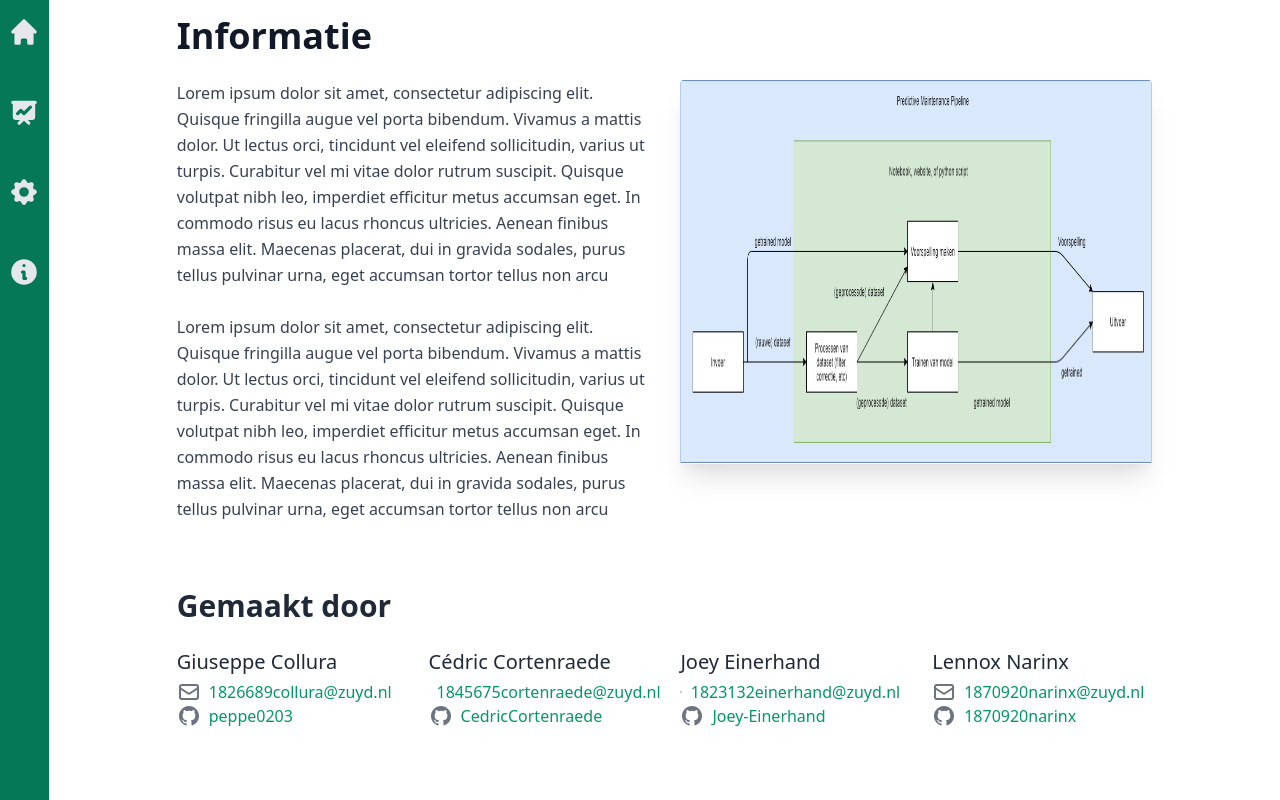
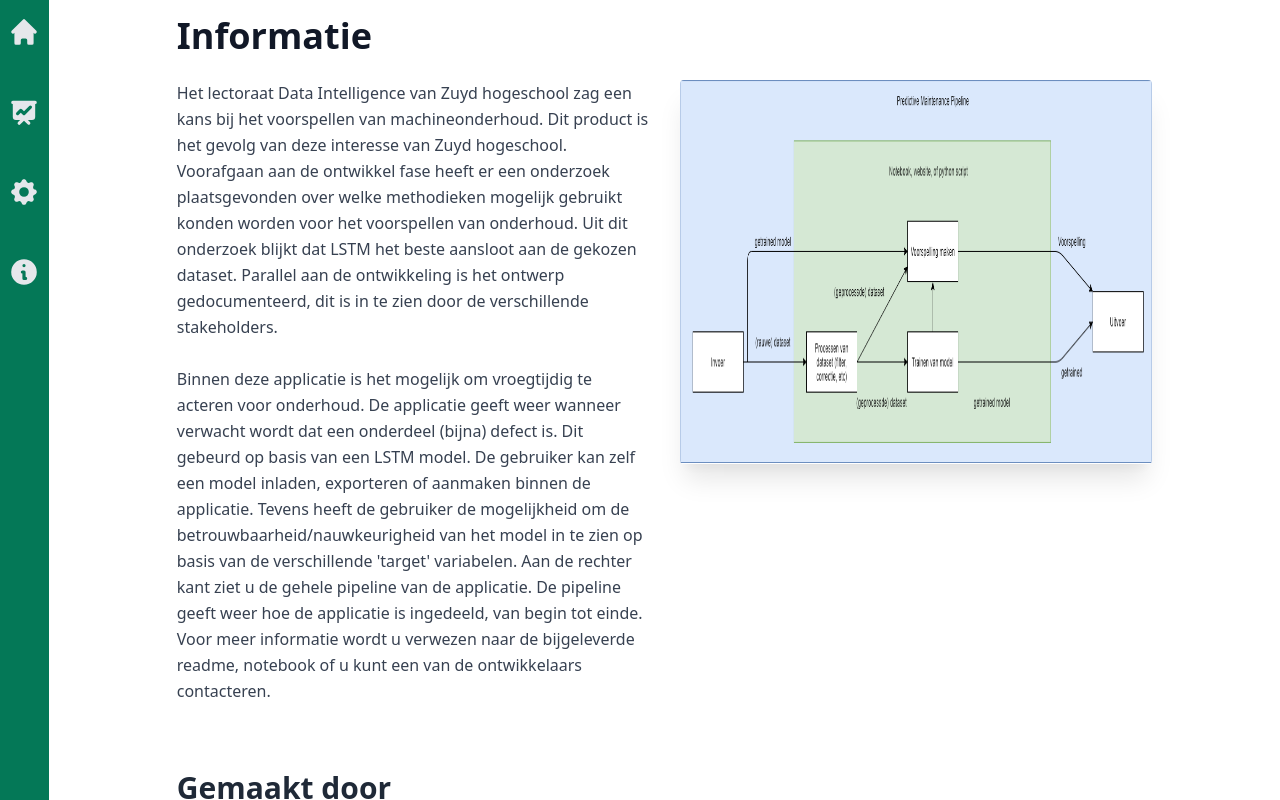
Before and after one commit to Predictive-maintenance-casus-2021/Predictive-Maintenance-supervised-learning, a Vue app in the folder src/web/vue/: page /information in a window 1280 px wide. Built offline with nearby package versions, Linux system fonts and the light colour scheme.

Commit message:
Text settings page edit

```diff
--- a/src/web/vue/src/views/Information.vue
+++ b/src/web/vue/src/views/Information.vue
@@ -5,22 +5,25 @@
       <div class="w-full max-w-prose mr-8">
         <p class="max-w-prose text-gray-700 leading-relaxed">
           <!--Abstract-->
-          Lorem ipsum dolor sit amet, consectetur adipiscing elit. Quisque
-          fringilla augue vel porta bibendum. Vivamus a mattis dolor. Ut lectus
-          orci, tincidunt vel eleifend sollicitudin, varius ut turpis. Curabitur
-          vel mi vitae dolor rutrum suscipit. Quisque volutpat nibh leo,
-          imperdiet efficitur metus accumsan eget. In commodo risus eu lacus
-          rhoncus ultricies. Aenean finibus massa elit. Maecenas placerat, dui
-          in gravida sodales, purus tellus pulvinar urna, eget accumsan tortor
-          tellus non arcu <br /><br />
-          Lorem ipsum dolor sit amet, consectetur adipiscing elit. Quisque
-          fringilla augue vel porta bibendum. Vivamus a mattis dolor. Ut lectus
-          orci, tincidunt vel eleifend sollicitudin, varius ut turpis. Curabitur
-          vel mi vitae dolor rutrum suscipit. Quisque volutpat nibh leo,
-          imperdiet efficitur metus accumsan eget. In commodo risus eu lacus
-          rhoncus ultricies. Aenean finibus massa elit. Maecenas placerat, dui
-          in gravida sodales, purus tellus pulvinar urna, eget accumsan tortor
-          tellus non arcu <br /><br />
+          Het lectoraat Data Intelligence van Zuyd hogeschool zag een kans bij
+          het voorspellen van machineonderhoud. Dit product is het gevolg van deze
+          interesse van Zuyd hogeschool. Voorafgaan aan de ontwikkel fase heeft er
+          een onderzoek plaatsgevonden over welke methodieken mogelijk gebruikt konden
+          worden voor het voorspellen van onderhoud. Uit dit onderzoek blijkt dat LSTM het
+          beste aansloot aan de gekozen dataset. Parallel aan de ontwikkeling is het
+          ontwerp gedocumenteerd, dit is in te zien door de verschillende stakeholders.
+          <br /><br />
+          Binnen deze applicatie is het mogelijk om vroegtijdig te acteren voor onderhoud.
+          De applicatie geeft weer wanneer verwacht wordt dat een onderdeel
+          (bijna) defect is. Dit gebeurd op basis van een LSTM model. De gebruiker
+          kan zelf een model inladen, exporteren of aanmaken binnen de applicatie.
+          Tevens heeft de gebruiker de mogelijkheid om de betrouwbaarheid/nauwkeurigheid
+          van het model in te zien op basis van de verschillende 'target' variabelen.
+          Aan de rechter kant ziet u de gehele pipeline van de applicatie. De pipeline
+          geeft weer hoe de applicatie is ingedeeld, van begin tot einde.
+          Voor meer informatie wordt u verwezen naar de bijgeleverde readme, notebook
+          of u kunt een van de ontwikkelaars contacteren.
+          <br /><br />
         </p>
       </div>
       <div class="w-full flex justify-center">
--- a/src/web/vue/src/views/Settings.vue
+++ b/src/web/vue/src/views/Settings.vue
@@ -29,9 +29,13 @@
           <input type="number" id="future" name="future" class="border border-1 border-gray-500 rounded w-full px-3 py-1">
         </div>
         <div class="flex mb-2">
+          <label for="patience" class="w-1/4 mr-4 text-lg font-medium text-gray-900">Patience</label>
+          <input type="number" id="patience" name="patience" class="border border-1 border-gray-500 rounded w-full px-3 py-1">
+        </div>
+        <div class="flex mb-2">
           <label for="earlyStopping" class="mr-20 text-lg font-medium text-gray-900">EarlyStopping</label>
-          <input type="checkbox" id="earlyStopping" name="earlyStopping" v-model="earlyStopping" class="border border-1 border-gray-500 rounded mt-2 mr-4" style="transform: scale(1.5)">
-          <label for="earlyStopping" class="text-lg"> {{earlyStopping}}</label>
+          <input type="checkbox" id="earlyStopping" name="earlyStopping" checked="checked" disabled="true" class="border border-1 border-gray-500 rounded mt-2 mr-4" style="transform: scale(1.5)">
+          <label for="earlyStopping" class="text-lg"> true</label>
         </div>
         <div class="flex mb-2">
           <label for="epochs" class="w-1/4 mr-4 text-lg font-medium text-gray-900">Epochs</label>
@@ -54,7 +58,7 @@ export default {
     return {
       predictMinFuture: 1,
       lookback: 0,
-      earlyStopping: false,
+      patience : 0,
       epochs: 50,
       shift: 0,
     };
```
